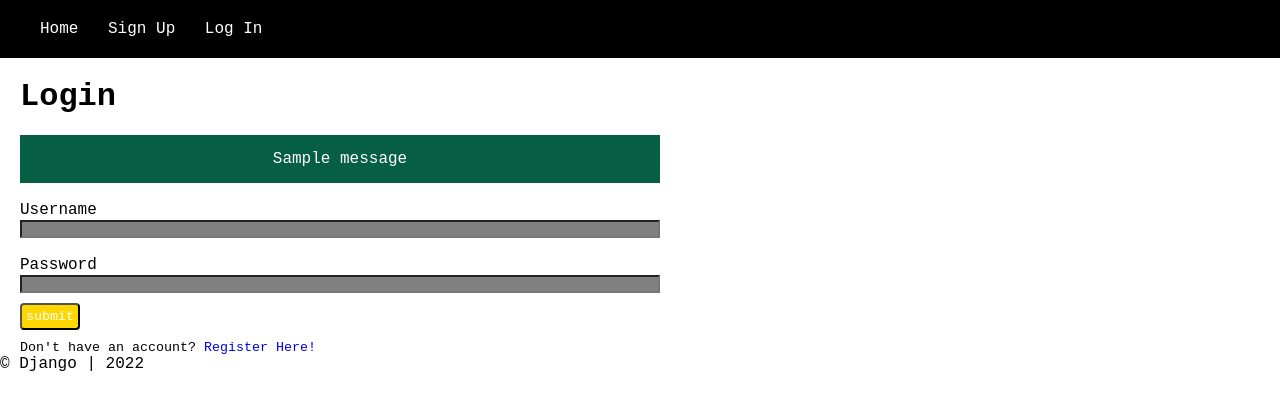
After one commit to JamesOmare/Django_Blog, a Django app: page /auth/login/ in a window 1280 px wide. The commit adds this page. Shown: the top 410 px of the page. Run offline with Django 4.2, Linux system fonts and the light colour scheme; one stand-in notice (Sample message) is shown.

Commit message:
added user registration function

```diff
--- a/blog_project/settings.py
+++ b/blog_project/settings.py
@@ -58,7 +58,7 @@ ROOT_URLCONF = 'blog_project.urls'
 TEMPLATES = [
     {
         'BACKEND': 'django.template.backends.django.DjangoTemplates',
-        'DIRS': [],
+        'DIRS': [BASE_DIR / 'templates'],
         'APP_DIRS': True,
         'OPTIONS': {
             'context_processors': [
--- a/blog_project/urls.py
+++ b/blog_project/urls.py
@@ -3,5 +3,6 @@ from django.urls import path, include
 
 urlpatterns = [
     path('admin/', admin.site.urls),
-    path('', include('posts.urls'))
+    path('', include('posts.urls')),
+    path('auth/', include('users.urls'))
 ]
--- a/posts/static/css/main.css
+++ b/posts/static/css/main.css
@@ -63,3 +63,15 @@ a{
     color: #000;
     text-decoration: none;
 }
+
+.error{
+    color: red;
+    font-size: 12px;
+}
+
+.alert{
+    padding: 15px;
+    background-color: rgb(6, 95, 66);
+    color: white;
+    text-align: center;
+}
--- a/posts/views.py
+++ b/posts/views.py
@@ -2,6 +2,7 @@ from django.shortcuts import render, redirect
 from django.http import HttpRequest, HttpResponse
 from .forms import PostCreationForm
 from .models import Post
+from django.contrib.auth.decorators import login_required
 
 
 def index(request:HttpRequest):
@@ -35,6 +36,7 @@ def return_one_post(request:HttpRequest, post_id):
     #     return HttpRequest('Not Found')
     pass
 
+@login_required
 def create_post(request):
     form = PostCreationForm()
 
@@ -61,6 +63,7 @@ def post_detail(request, post_id):
     }
     return render(request, 'post_detail.html', context)
 
+@login_required
 def update_post(request, post_id):
     post_to_update = Post.objects.get(pk = post_id)
     form = PostCreationForm(instance = post_to_update)
--- a/posts/templates/base.html
+++ b/templates/base.html
@@ -11,9 +11,22 @@
 <body>
     <header>
         <a class="nav-link" href="{% url 'posts_home' %}">Home</a>
-        <a class="nav-link" href="{% url 'posts_about' %}">About</a>
-        <a class="nav-link" href="{% url 'posts_services' %}">Services</a>
+
+        {% if request.user.is_authenticated %}
+
         <a class="nav-link" href="{% url 'create_post' %}">Create Post</a>
+        <a class="nav-link" href="{% url 'logout' %}">Log Out</a>
+
+        {% else %}
+
+        <a class="nav-link" href="{% url 'sign_up' %}">Sign Up</a>
+        <a class="nav-link" href="{% url 'login' %}">Log In</a>
+
+        {% endif %}
+
+
+
+
     </header>
 
 
--- /dev/null
+++ b/templates/users/login.html
@@ -0,0 +1,32 @@
+{% extends 'base.html' %}
+
+{% block content %}
+<h1>Login</h1>
+<form method="post" class="post_form" enctype="multipart/form-data">
+
+    {% if messages %}
+
+        {% for message in messages %}
+            <p class="alert">{{ message }}</p>
+        {% endfor %}
+
+    {% endif %}
+
+
+    {% csrf_token %}
+    {% for item in form %}
+           <div class="form-group">
+            <p class="label">{{ item.label }}</p>
+            {{item}}
+           </div>
+    {% endfor %}
+    <div class="form-group">
+        <input type="submit" value="submit" class="btn">
+    </div>
+    <div class="form-group">
+        <small>
+            <p>Don't have an account? <a href="{% url 'sign_up' %}">Register Here!</a></p>
+        </small>
+    </div>
+</form>
+{% endblock content %}
--- /dev/null
+++ b/users/forms.py
@@ -0,0 +1,49 @@
+from django import forms
+from django.contrib.auth.forms import UserCreationForm
+from django.contrib.auth.models import User
+
+"""
+    UserRegistration
+    username
+    email
+    password
+    confirm_pass
+
+    LoginForm
+    username
+    password
+"""
+
+# class UserRegistrationForm(forms.Form):
+#     username = forms.CharField(widget=forms.TextInput(attrs={'class': 'form-control'}))
+#     email = forms.CharField(widget=forms.TextInput(attrs={'class': 'form-control'}))
+#     password = forms.CharField(widget=forms.PasswordInput(attrs={'class': 'form-control'}))
+#     confirm_password = forms.CharField(widget=forms.PasswordInput(attrs={'class': 'form-control'}))
+
+
+class LoginForm(forms.Form):
+    username = forms.CharField(widget=forms.TextInput(attrs={'class': 'form-control'}))
+    password = forms.CharField(widget=forms.PasswordInput(attrs={'class': 'form-control'}))
+
+class UserRegistrationForm(UserCreationForm):
+    """Form definition for UserRegistration."""
+
+    def __init__(self, *args, **kwargs):
+        super(UserRegistrationForm, self).__init__(*args, **kwargs)
+        self.fields['username'].label = 'Your Username'
+        self.fields['username'].widget=forms.TextInput(attrs={'class': 'form-control'})
+
+        self.fields['email'].label = 'Your Email'
+        self.fields['email'].widget=forms.TextInput(attrs={'class': 'form-control'})
+
+        self.fields['password1'].label = 'Your Password'
+        self.fields['password1'].widget=forms.PasswordInput(attrs={'class': 'form-control'})
+
+        self.fields['password2'].label = 'Confirm Password'
+        self.fields['password2'].widget=forms.PasswordInput(attrs={'class': 'form-control'})
+
+    class Meta:
+        """Meta definition for UserRegistrationform."""
+
+        model = User
+        fields = ('username', 'email', 'password1', 'password2')
--- /dev/null
+++ b/users/urls.py
@@ -0,0 +1,8 @@
+from django.urls import path
+from . import views
+
+urlpatterns = [
+    path('signup/', views.sign_up, name='sign_up'),
+    path('login/', views.login_user, name='login'),
+    path('logout/', views.logout_user, name='logout')
+]
--- a/users/views.py
+++ b/users/views.py
@@ -1,3 +1,60 @@
-from django.shortcuts import render
+from django.shortcuts import render, redirect
+from .forms import UserRegistrationForm, LoginForm
+from django.contrib.auth.models import User
+from django.contrib.auth import login, logout, authenticate
+from django.contrib import messages
+# Create your views here.
 
-# Create your views here.
+
+def sign_up(request):
+    form = UserRegistrationForm()
+
+    if request.method == 'POST':
+        # username = request.POST['username']
+        # email = request.POST['email']
+        # password = request.POST['password']
+        # confirm_password = request.POST['confirm_password']
+
+        # if password == confirm_password:
+        #     new_user = User.objects.create_user(
+        #         username = username,
+        #         email = email
+        #     )
+
+        #     new_user.set_password(password)
+        #     new_user.save()
+
+        #     return redirect('posts_home')
+        form = UserRegistrationForm(request.POST)
+        if form.is_valid():
+                form.save()
+                messages.success(request, 'User created successfully')
+                return redirect('login')
+
+    context = {
+        'form': form
+    }
+    return render(request, 'users/signup.html', context)
+
+def login_user(request):
+    form = LoginForm()
+
+    if request.method == 'POST':
+        username = request.POST['username']
+        password = request.POST['password']
+
+        user = authenticate(request, username = username, password=password)
+
+        if user:
+            #stores user in session
+            login(request, user)
+            return redirect('posts_home')
+
+    context = {
+        'form': form
+    }
+    return render(request, 'users/login.html', context)
+
+def logout_user(request):
+    logout(request)
+    return redirect('posts_home')
```
Also changed, not shown: templates/users/signup.html (added, +33 -0 lines), db.sqlite3, templates/about.html (renamed from posts/templates/about.html), templates/create_post.html (renamed from posts/templates/create_post.html), templates/index.html (renamed from posts/templates/index.html), templates/post_detail.html (renamed from posts/templates/post_detail.html), templates/services.html (renamed from posts/templates/services.html), templates/update.html (renamed from posts/templates/update.html).
